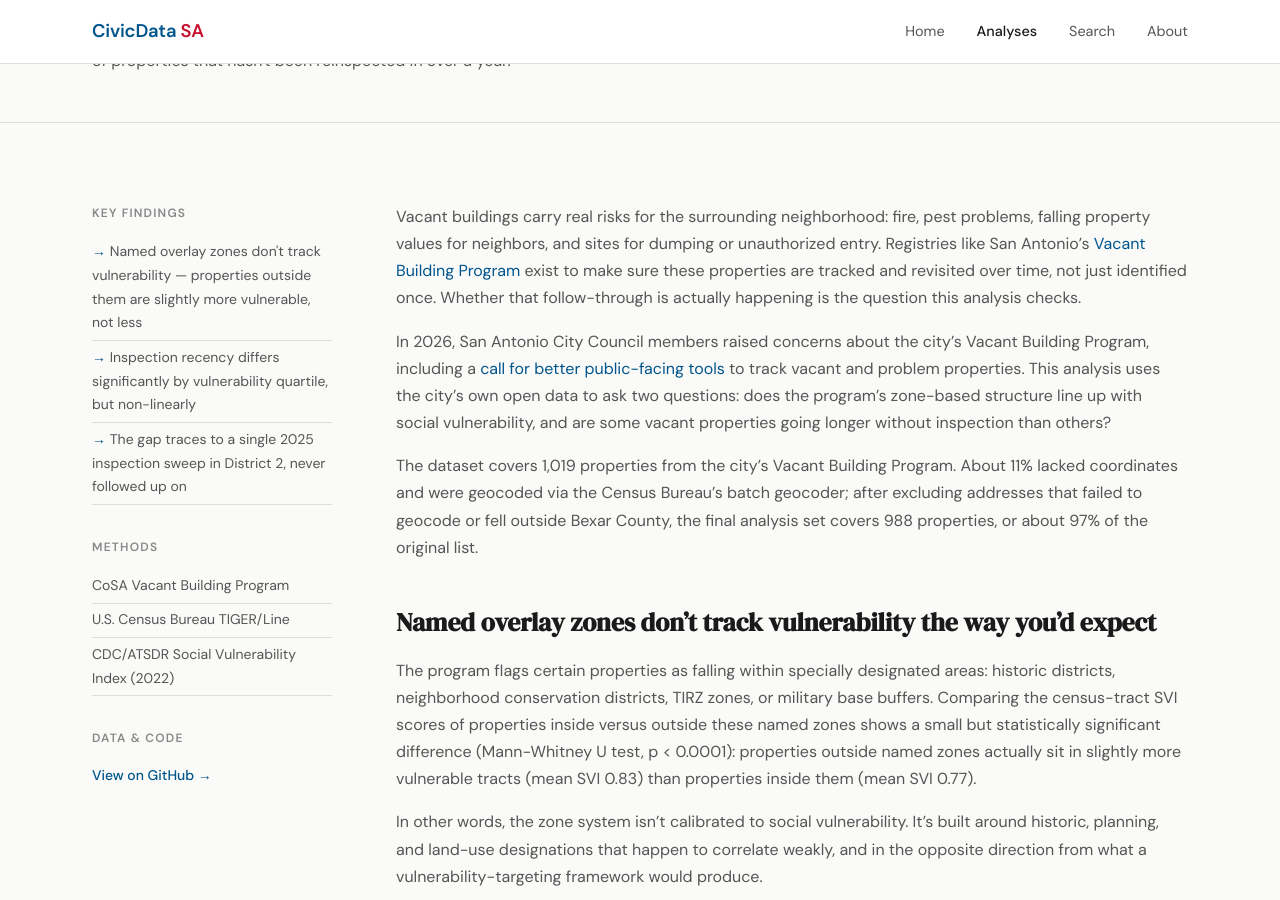
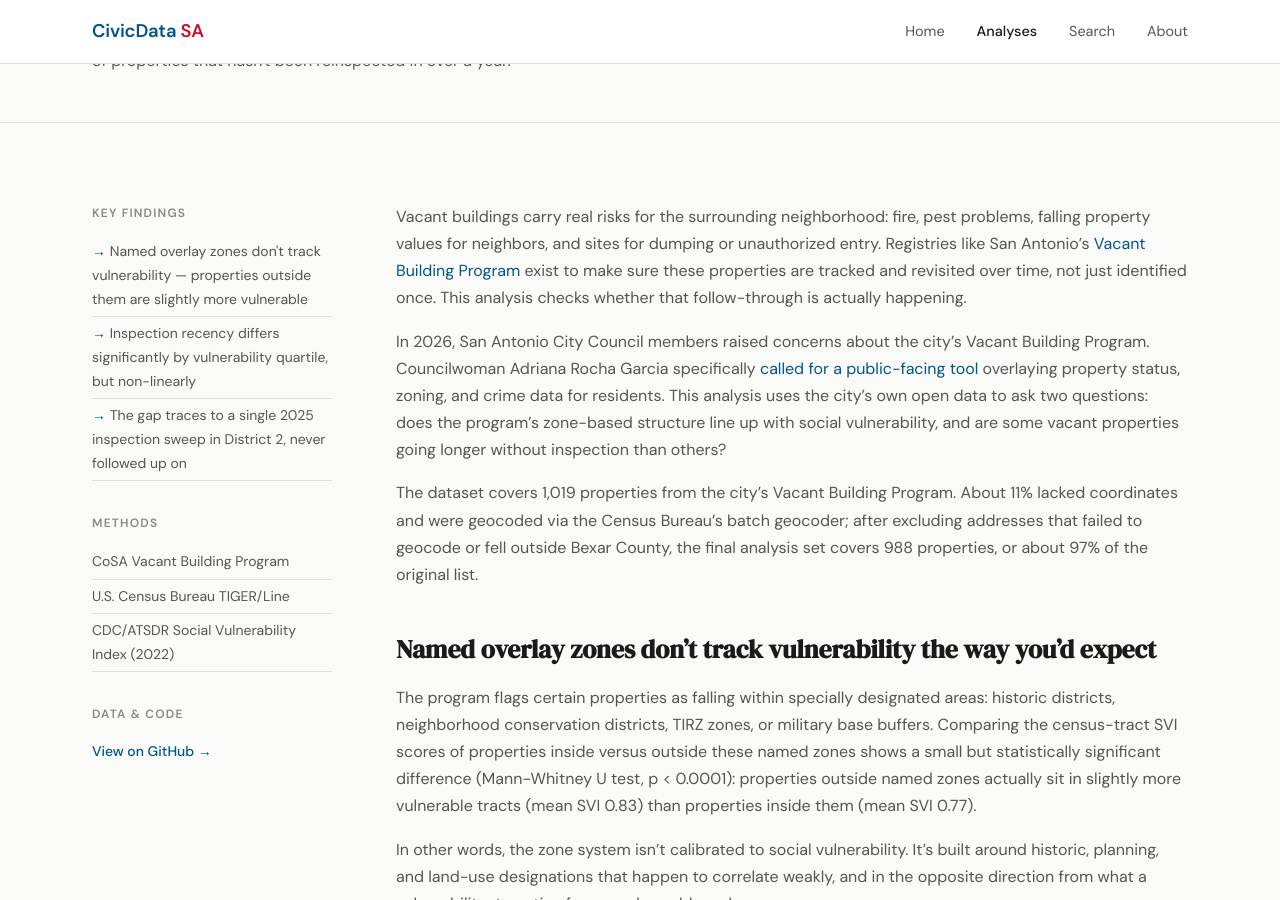
Before and after one commit to CivicDataSA/CivicDataSA.github.io, a Jekyll site: the page built from _analyses/vacant-buildings-inspection-gaps.md, in a window 1280 px wide and 900 px high, scrolled down 336 px. Built offline with Jekyll 4.4.1, drawn with Linux system fonts in a browser that asks for light colours; some of the changed text lies outside the part shown.

Commit message:
update text

```diff
--- a/_analyses/vacant-buildings-inspection-gaps.md
+++ b/_analyses/vacant-buildings-inspection-gaps.md
@@ -6,7 +6,7 @@
 date: 2026-09-03
 github: https://github.com/CivicDataSA/VacantBuildings
 findings:
-  - Named overlay zones don't track vulnerability — properties outside them are slightly more vulnerable, not less
+  - Named overlay zones don't track vulnerability — properties outside them are slightly more vulnerable
   - Inspection recency differs significantly by vulnerability quartile, but non-linearly
   - The gap traces to a single 2025 inspection sweep in District 2, never followed up on
 methods:
@@ -16,9 +16,9 @@
 search_tags: [vacant buildings, code enforcement, San Antonio, Bexar County, social vulnerability index, SVI, housing, District 2, inspection]
 ---
 
-Vacant buildings carry real risks for the surrounding neighborhood: fire, pest problems, falling property values for neighbors, and sites for dumping or unauthorized entry. Registries like San Antonio's [Vacant Building Program](https://www.sa.gov/Directory/Departments/DSD/CES/Vacant-Buildings) exist to make sure these properties are tracked and revisited over time, not just identified once. Whether that follow-through is actually happening is the question this analysis checks.
+Vacant buildings carry real risks for the surrounding neighborhood: fire, pest problems, falling property values for neighbors, and sites for dumping or unauthorized entry. Registries like San Antonio's [Vacant Building Program](https://www.sa.gov/Directory/Departments/DSD/CES/Vacant-Buildings) exist to make sure these properties are tracked and revisited over time, not just identified once. This analysis checks whether that follow-through is actually happening.
 
-In 2026, San Antonio City Council members raised concerns about the city's Vacant Building Program, including a [call for better public-facing tools](https://sanantonioreport.org/san-antonio-city-council-owners-vacant-nuisance-buildings/) to track vacant and problem properties. This analysis uses the city's own open data to ask two questions: does the program's zone-based structure line up with social vulnerability, and are some vacant properties going longer without inspection than others?
+In 2026, San Antonio City Council members raised concerns about the city's Vacant Building Program. Councilwoman Adriana Rocha Garcia specifically [called for a public-facing tool](https://sanantonioreport.org/san-antonio-city-council-owners-vacant-nuisance-buildings/) overlaying property status, zoning, and crime data for residents. This analysis uses the city's own open data to ask two questions: does the program's zone-based structure line up with social vulnerability, and are some vacant properties going longer without inspection than others?
 
 The dataset covers 1,019 properties from the city's Vacant Building Program. About 11% lacked coordinates and were geocoded via the Census Bureau's batch geocoder; after excluding addresses that failed to geocode or fell outside Bexar County, the final analysis set covers 988 properties, or about 97% of the original list.
 
@@ -36,7 +36,15 @@
 
 ## Inspection recency varies significantly, but not in a simple pattern
 
-Grouping properties into vulnerability quartiles and comparing days since each property's last inspection shows a statistically significant difference across groups (Kruskal-Wallis test, p = 0.0056). But the pattern isn't linear: the second-lowest vulnerability quartile (Q2) has the longest average gap since inspection at 231 days, notably higher than both the least vulnerable group (200 days) and the most vulnerable group (210 days).
+Grouping properties into vulnerability quartiles and comparing days since each property's last inspection shows a statistically significant difference across groups (Kruskal-Wallis test, p = 0.0056), but not a straight line from least to most vulnerable. The second-lowest vulnerability quartile (Q2) has the longest average gap at 231 days.
+
+<!-- QUARTILE CHART EMBED -->
+<div style="border:1px solid #e5e5e5;border-radius:4px;overflow:hidden;margin:1.5rem 0 0.5rem;">
+  <iframe src="/assets/maps/sa_vacant_buildings_quartile_chart.html" width="100%" height="220" frameborder="0" style="display:block;"></iframe>
+</div>
+<p style="font-size:0.8rem;color:#888;margin-bottom:2rem;">Average days since last inspection by social vulnerability quartile (Q1 = least vulnerable, Q4 = most vulnerable).</p>
+
+Q2's elevated average isn't spread evenly, though. The chart below breaks Q2 down by council district.
 
 <!-- CHART EMBED -->
 <div style="border:1px solid #e5e5e5;border-radius:4px;overflow:hidden;margin:1.5rem 0 0.5rem;">
--- /dev/null
+++ b/assets/maps/sa_vacant_buildings_quartile_chart.html
@@ -0,0 +1,38 @@
+<!DOCTYPE html>
+<html lang="en">
+<head>
+<meta charset="UTF-8">
+<title>Inspection Recency by SVI Quartile</title>
+<meta name="viewport" content="width=device-width, initial-scale=1.0">
+<style>
+  html,body{margin:0;padding:0;font-family:'Helvetica Neue',Arial,sans-serif;background:#fff;}
+  .chart-wrap{padding:16px 14px 10px;}
+  .bar-row{display:grid;grid-template-columns:88px 1fr 50px;align-items:center;gap:8px;margin-bottom:9px;font-size:13px;}
+  .bar-label{color:#1b2430;font-weight:600;}
+  .bar-track{background:#eee9dd;border-radius:3px;height:18px;position:relative;overflow:hidden;}
+  .bar-fill{height:100%;border-radius:3px 0 0 3px;}
+  .bar-val{text-align:right;color:#888;font-variant-numeric:tabular-nums;font-size:12.5px;}
+  .bar-row.highlight .bar-label{color:#C8102E;}
+  .note{font-size:11px;color:#888;padding:2px 2px 6px;}
+</style>
+</head>
+<body>
+<div class="chart-wrap" id="chart"></div>
+<div class="note">n = properties per quartile shown in parentheses</div>
+<script>
+const DATA = [{"label": "Q1 (Low)", "avg": 199.81782945736435, "n": 258, "is_q2": false}, {"label": "Q2", "avg": 230.77021276595744, "n": 235, "is_q2": true}, {"label": "Q3", "avg": 203.22072072072072, "n": 222, "is_q2": false}, {"label": "Q4 (High)", "avg": 210.46835443037975, "n": 237, "is_q2": false}];
+const maxAvg = Math.max(...DATA.map(r => r.avg));
+const html = DATA.map(r => {
+  const pct = (r.avg / maxAvg) * 100;
+  const fill = r.is_q2 ? '#C8102E' : '#00558C';
+  return `
+    <div class="bar-row ${r.is_q2 ? 'highlight' : ''}">
+      <div class="bar-label">${r.label}</div>
+      <div class="bar-track"><div class="bar-fill" style="width:${pct}%;background:${fill}"></div></div>
+      <div class="bar-val">${Math.round(r.avg)}d</div>
+    </div>`;
+}).join('');
+document.getElementById('chart').innerHTML = html;
+</script>
+</body>
+</html>
```
Also changed, not shown: other parts of _analyses/vacant-buildings-inspection-gaps.md (+2 -1 lines).
